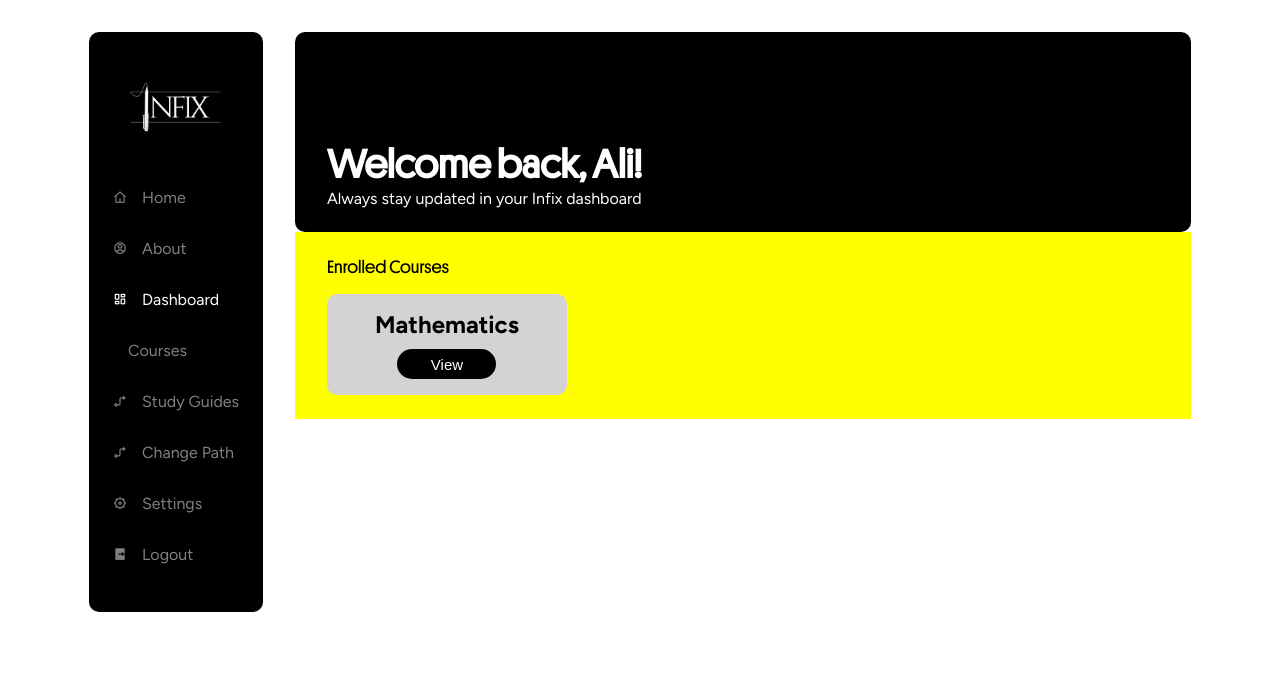
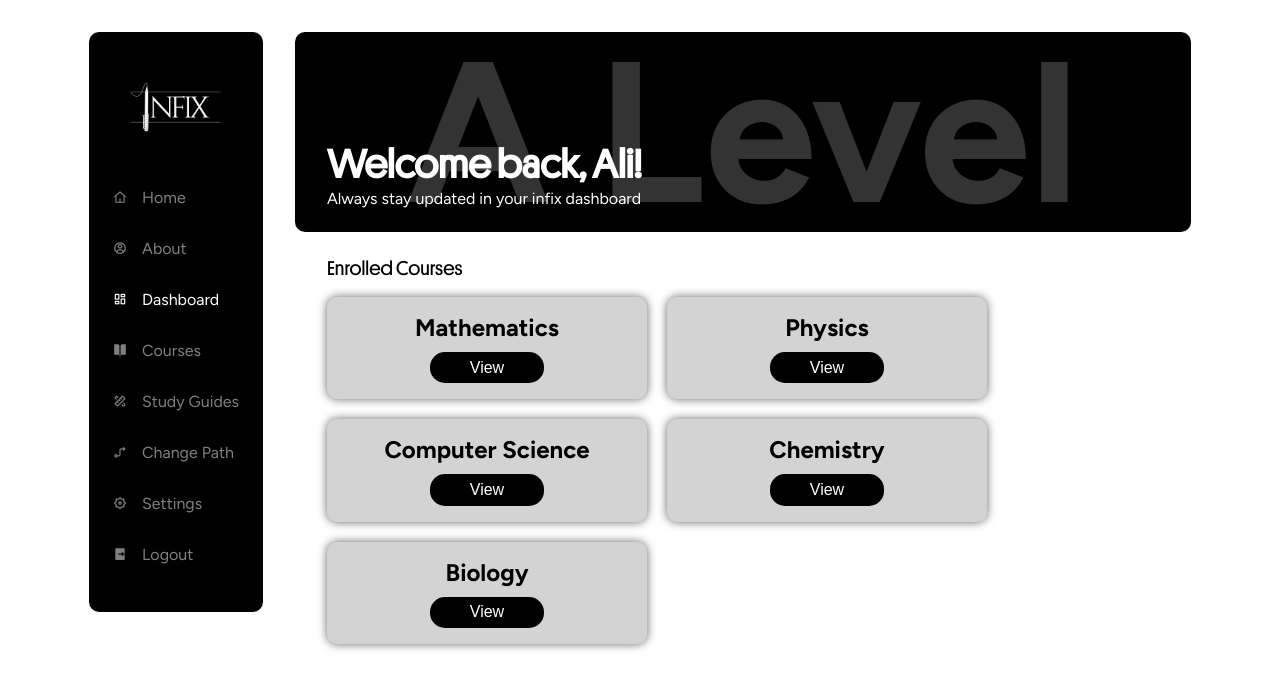
Before and after one commit to ismailsilat7/Infix, a Flask app: page /dashboard in a window 1280 px wide. Shown: the top 689 px of the page. Run offline with Flask 3, Linux system fonts and the light colour scheme; some libraries are stand-ins or nearby versions.

Commit message:
add path overlay in dashboard.html

```diff
--- a/static/css/dashboard.css
+++ b/static/css/dashboard.css
@@ -93,6 +93,7 @@ button {
   flex-direction: column;
   justify-content: flex-start;
   align-items: flex-start;
+  width: 70vw;
 }
 .intro-container {
   background-color: black;
@@ -101,10 +102,11 @@ button {
   flex-direction: column;
   justify-content: flex-end;
   align-items: flex-start;
-  width: 70vw;
+  width: 100%;
   height: 25vh;
   border-radius: 10px;
   padding: 1.5em 2em;
+  position: relative;
 }
 .intro-container h1 {
   font-size: 40px;
@@ -112,19 +114,38 @@ button {
 .intro-container p {
   font-size: 16px;
 }
+.path-container {
+  position: absolute;
+  top: 0;
+  left: 0;
+  width: 100%;
+  height: 100%;
+  color: white;
+  display: flex;
+  justify-content: center;
+  align-items: center;
+  opacity: 0.2;
+}
+.path-container h1 {
+  font-size: 200px;
+}
 .courses-container {
   padding: 1.5em 2em;
   display: flex;
   flex-direction: column;
   justify-content: flex-start;
   align-items: flex-start;
-  background-color: yellow;
   width: 100%;
   gap: 1em;
 }
 .courses-container .head {
-  font-size: 18px;
+  font-size: 20px;
   font-family: 'Platform-Regular';
+}
+.cards-container {
+  display: flex;
+  flex-wrap: wrap;
+  gap: 20px;
 }
 .course-card {
   background-color: lightgray;
@@ -135,6 +156,9 @@ button {
   justify-content: center;
   align-items: center;
   gap: 10px;
+  width: 320px;
+  text-align: center;
+  box-shadow: 0 0 10px 0 rgba(0, 0, 0, 0.61);
 }
 .course-card h3 {
   font-size: 24px;
@@ -143,8 +167,8 @@ button {
   background-color: black;
   color: white;
   border-radius: 15px;
-  padding: 0.5em 2.5em;
+  padding: 0.5em 3em;
 }
 .course-card a {
-  font-size: 15px;
+  font-size: 16px;
 }
--- a/templates/dashboard.html
+++ b/templates/dashboard.html
@@ -29,11 +29,11 @@
         <a href="/dashboard">Dashboard</a>
       </div>
       <div class="menu-item">
-        <i class="ri-book-shelf-line"></i>
+        <i class="ri-book-open-fill"></i>
         <a href="/courses">Courses</a>
       </div>
       <div class="menu-item">
-        <i class="ri-guide-line"></i>
+        <i class="ri-pencil-ruler-2-line"></i>
         <a href="/studyguides">Study Guides</a>
       </div>
       <div class="menu-item">
@@ -52,13 +52,34 @@
     <div class="main-container">
       <div class="intro-container">
         <h1 style="font-family: 'Platform-Regular';">Welcome back, Ali!</h1>
-        <p>Always stay updated in your Infix dashboard</p>
+        <p>Always stay updated in your infix dashboard</p>
+        <div class="path-container">
+          <h1>A Level</h1>
+        </div>
       </div>
       <div class="courses-container">
         <p class="head">Enrolled Courses</p>
-        <div class="course-card">
-          <h3>Mathematics</h3>
-          <button><a href="">View</a></button>
+        <div class="cards-container">
+          <div class="course-card">
+            <h3>Mathematics</h3>
+            <button><a href="">View</a></button>
+          </div>
+          <div class="course-card">
+            <h3>Physics</h3>
+            <button><a href="">View</a></button>
+          </div>
+          <div class="course-card">
+            <h3>Computer Science</h3>
+            <button><a href="">View</a></button>
+          </div>
+          <div class="course-card">
+            <h3>Chemistry</h3>
+            <button><a href="">View</a></button>
+          </div>
+          <div class="course-card">
+            <h3>Biology</h3>
+            <button><a href="">View</a></button>
+          </div>
         </div>
       </div>
     </div>
```
Also changed, not shown: 2 other files.
